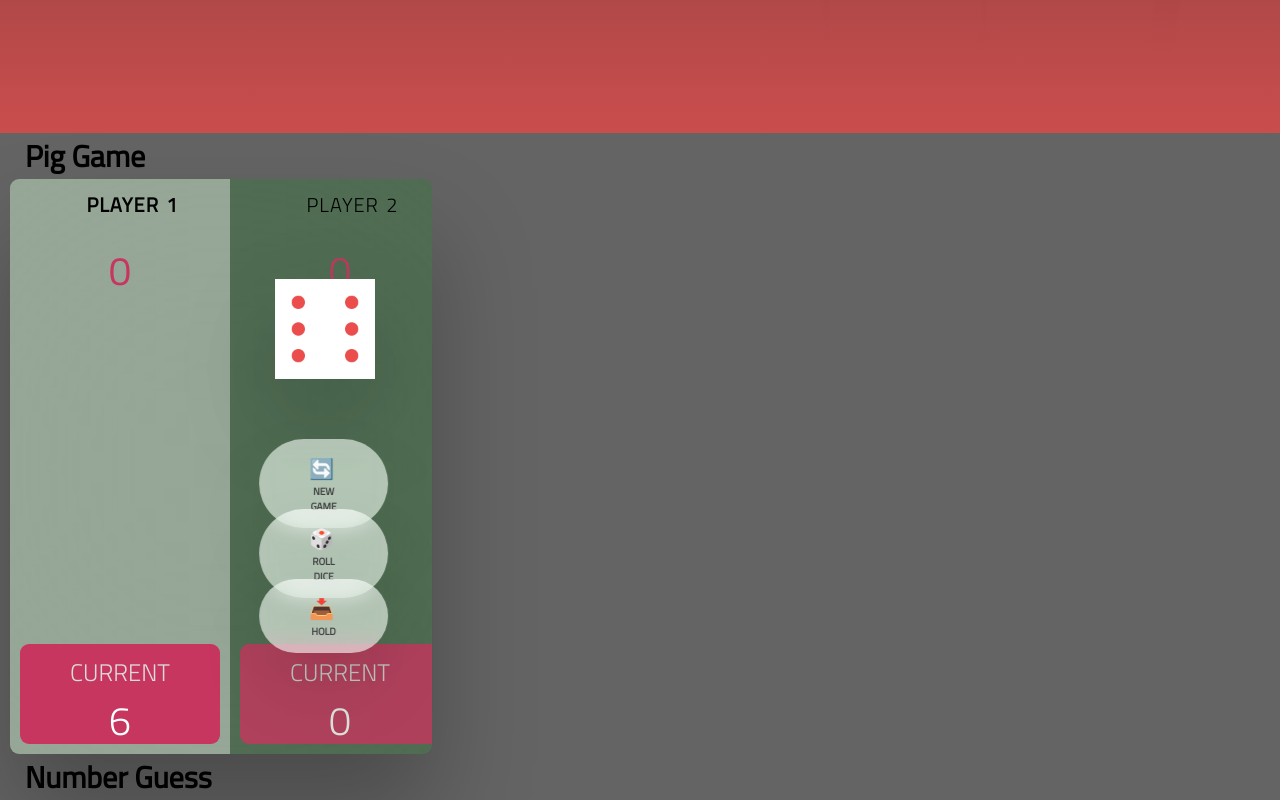
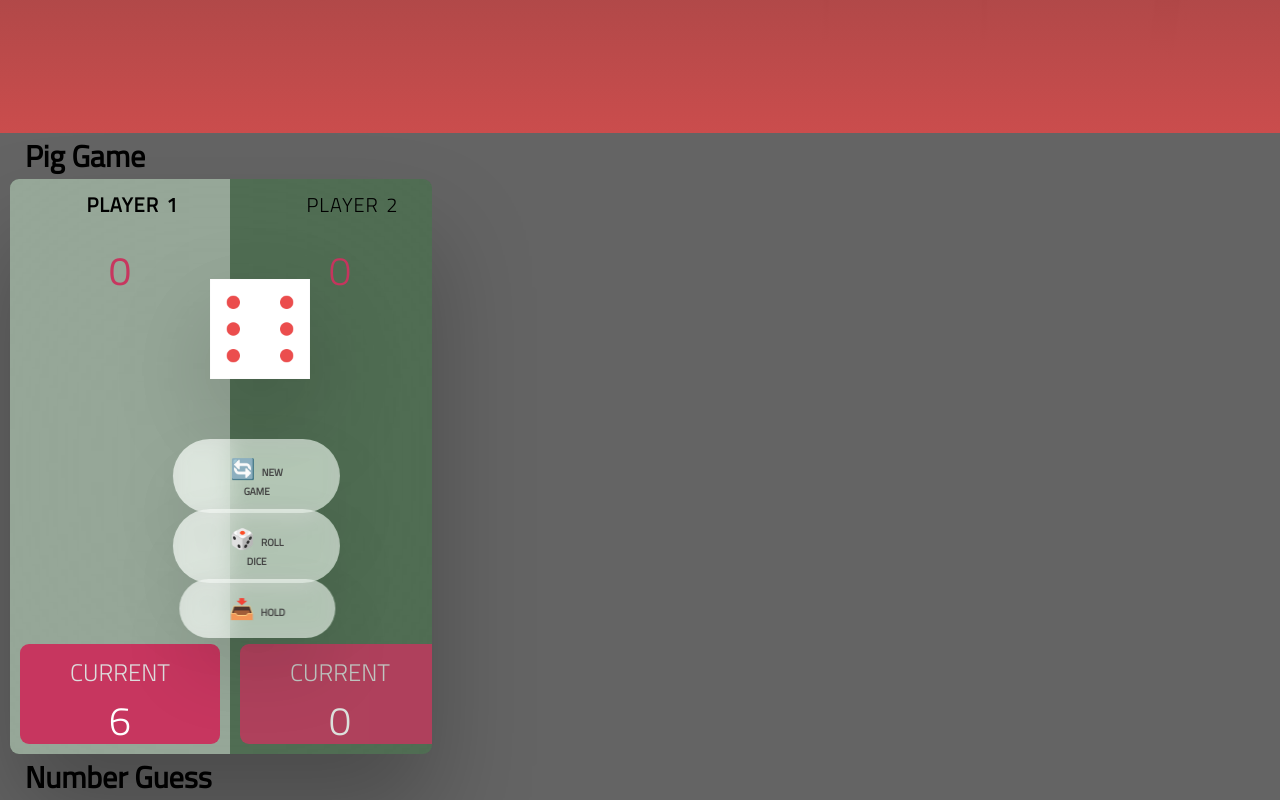
Before and after one commit to cerberusCyphers/cerberus-cyphers.dev-build, a plain HTML site: page index.html in a window 1280 px wide. Both pictures are taken after a click on the button "🎲 ROLL DICE". Shown: the part 667-1467 px from the top of the page. Drawn offline with Linux system fonts and the light colour scheme.

Commit message:
fixed button orientation

```diff
--- a/css/style.css
+++ b/css/style.css
@@ -201,7 +201,7 @@ input[type="submit"] {
 /* ABSOLUTE POSITIONED ELEMENTS */
 .btn {
   position: absolute;
-  left: 16rem;
+  left: 255px;
   transform: translateX(-55%);
   color: #444;
   background: none;
@@ -249,7 +249,7 @@ input[type="submit"] {
 
 .dice {
   position: absolute;
-  left: 16rem;
+  left: 255px;
   top: 5rem;
   transform: translateX(-55%);
   height: 5rem;
```
